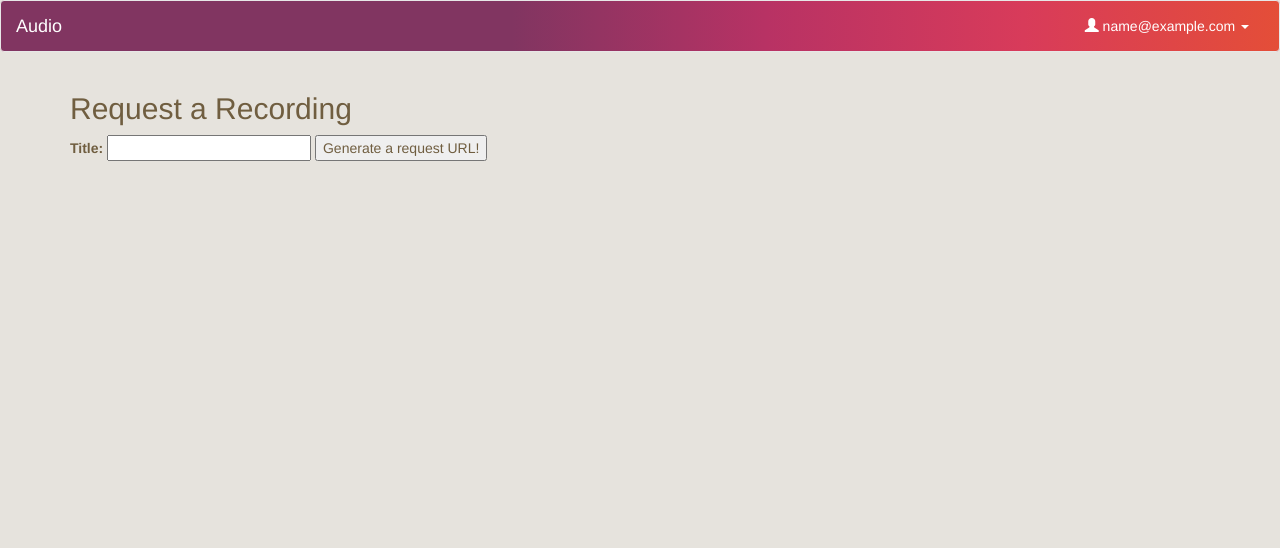
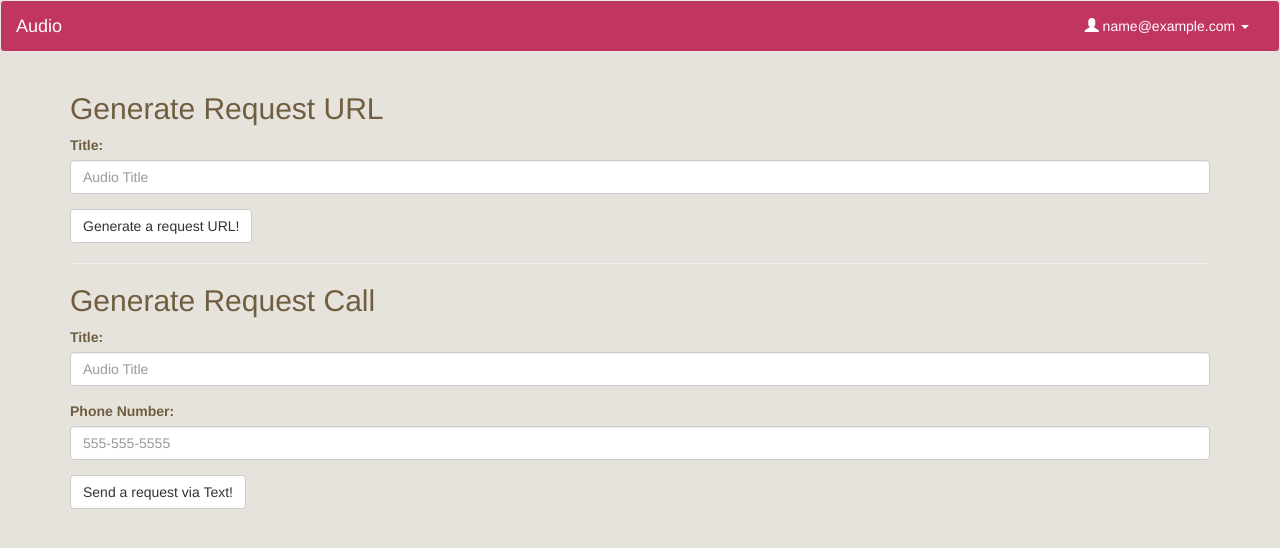
Before and after one commit to rachmoht/talkalog, a Flask app: page /generate in a window 1280 px wide. Shown: the top 548 px of the page. Run offline with Flask 2, Linux system fonts and the light colour scheme; the visitor is signed in with stand-in values (Sample User, id 1); data comes from the database, SQL or seed files in the repository; both versions use the stored data as it was after the commit; some libraries are stand-ins or nearby versions.

Commit message:
Connected Twilio SMS to request page, stubbed incoming call handler

```diff
--- a/server.py
+++ b/server.py
@@ -10,6 +10,9 @@ from werkzeug import secure_filename
 import os
 import string
 import random
+
+import twilio.twiml
+from twilio.rest import TwilioRestClient
 
 from model import User, Upload, Collection, RequestURL, CollectionsUsers, CollectionsUploads, connect_to_db, db
 
@@ -162,6 +165,7 @@ def generate_request_str():
 
 	# initialize generated_url
 	generated_url = False
+	request_number = False
 
 	if 'email' in session:
 		user_email = session['email']
@@ -192,7 +196,129 @@ def generate_request_str():
 		flash('You must be logged in to generate request URL!')
 		return redirect('/login')
 
-	return render_template("generate.html", generated_url=generated_url)
+	return render_template("generate.html", generated_url=generated_url, request_number=request_number)
+
+
+@app.route('/generate-twilio', methods=['GET', 'POST'])
+def generate_twilio():
+	"""Generate audio call request and send via Twilio text."""
+
+	# initialize generated_url
+	request_number = False
+
+
+	# Your Account Sid and Auth Token from twilio.com/user/account
+	account_sid = os.environ['TWILIO_ACCOUNT_SID']
+	auth_token  = os.environ['TWILIO_AUTH_TOKEN']
+	client = TwilioRestClient(account_sid, auth_token)
+
+	if 'email' in session:
+		user_email = session['email']
+		user = User.query.filter_by(email=user_email).first()
+
+		# when user submits form, generate string
+		if request.method == 'POST':
+			request_str = id_generator()
+			print 'Generated request string', request_str
+
+			title = request.form.get('title')
+			print 'This is the title: ', title
+
+			tel_number = request.form.get('tel')
+			print 'Tel number: ', tel_number
+
+			new_upload_placeholder = Upload(user_id=user.id, title=title)
+
+			print 'Created new upload placeholder'
+			# db.session.add(new_upload_placeholder)
+			# db.session.commit()
+
+			# new_upload_id = new_upload_placeholder.id
+			# new_request_url = RequestURL(id=request_str, user_id=user.id, upload_id=new_upload_id)
+
+			# db.session.add(new_request_url)
+			# db.session.commit()
+
+			twilio_number = '+14153196892'
+
+			message = client.messages.create(body="%s is requesting an audio recording. When you are ready, please call %s with Twilio!" % (user.first_name, twilio_number),
+			# print message
+			to='+1' + tel_number,    # number to send request
+			from_="+14153196892") # Twilio number
+			# print message.sid
+
+			request_number = request_str
+
+	else:
+		flash('You must be logged in to generate request URL!')
+		return redirect('/login')
+
+	return render_template("generate_twilio.html", request_number=request_number)
+
+
+
+@app.route("/incoming", methods=['GET', 'POST'])
+def incoming_call():
+	"""Respond to incoming requests via Twilio call."""
+
+	from_number = request.values.get('From', None)
+	request_url = request.values.get('')
+	print 'from number: ', from_number
+
+	caller = "Monkey"
+
+	resp = twilio.twiml.Response()
+	# Greet the caller by name
+	resp.say("Hello " + caller)
+
+	# Gather digits.
+	with resp.gather(numDigits=1, action="/handle-key", method="POST") as g:
+		g.say("""For more information, press 1.
+			Press 2 to begin your recording for TITLE.
+			Press any other key to start over.""")
+		# TODO: GET request upload title for prompt above
+
+	return str(resp)
+
+
+@app.route("/handle-key", methods=['GET', 'POST'])
+def handle_key():
+	"""Handle key press from a user."""
+	digit_pressed = request.values.get('Digits', None)
+
+	if digit_pressed == "1":
+		resp = twilio.twiml.Response()
+		resp.say("""If you have any questions, contact USER NAME for
+			more information on AUDIO PROJECT.""")
+		# TODO: GET user name from db for prompt
+		return redirect("/incoming")
+
+	elif digit_pressed == "2":
+		resp = twilio.twiml.Response()
+		resp.say("Start recording your story after the tone.")
+		resp.record(action="/handle-recording")
+		return str(resp)
+
+	# If the caller pressed anything but 1, redirect them to the greeting menu.
+	else:
+		return redirect("/incoming")
+
+
+@app.route("/handle-recording", methods=['GET', 'POST'])
+def handle_recording():
+	"""Play back the caller's recording."""
+
+	recording_url = request.values.get("RecordingUrl", None)
+
+	resp = twilio.twiml.Response()
+	resp.say("Thanks for your story... take a listen.")
+	resp.play(recording_url)
+
+	resp.say("Goodbye.")
+	print 'This is the recording: ', recording_url
+	# TODO: Save this recording to server with associated upload ID made @ time of request
+	# TODO: Delete this recording using client.recordings.delete(RecordingSid)
+	return str(resp)
 
 
 @app.route('/listen/<int:id>')
--- a/static/css/style.css
+++ b/static/css/style.css
@@ -1,7 +1,7 @@
 .navbar-default {
   background-color: #C13561;
-  background-image: -webkit-linear-gradient(-360deg, #813561 40%, #B83264 60%, #D83B5A 80%, #E44E38 100%);
-  background-image: linear-gradient(90deg, #813561 40%, #B83264 60%, #D83B5A 80%, #E44E38 100%);
+  /*background-image: -webkit-linear-gradient(-360deg, #813561 40%, #B83264 60%, #D83B5A 80%, #E44E38 100%);
+  background-image: linear-gradient(90deg, #813561 40%, #B83264 60%, #D83B5A 80%, #E44E38 100%);*/
   color: #fff;
 }
 
--- a/static/js/recorderFunctions.js
+++ b/static/js/recorderFunctions.js
@@ -54,7 +54,6 @@ function createDownloadLink() {
       var myTranscript = $( '#final_span' ).html();
 
       form.append('title', $('#recording-title').val());
-      form.append('desc', $('#recording-desc').val());
       form.append('transcript', myTranscript);
       alert(myTranscript);
       alert('Submitting!');
--- a/static/js/requestFunctions.js
+++ b/static/js/requestFunctions.js
@@ -55,7 +55,6 @@ function createDownloadLink() {
       var myTranscript = $( '#final_span' ).html();
 
       form.append('title', $('#recording-title').val());
-      form.append('desc', $('#recording-desc').val());
       form.append('transcript', myTranscript);
       alert(myTranscript);
       alert('Submitting!');
--- a/templates/base.html
+++ b/templates/base.html
@@ -1,7 +1,12 @@
-<!doctype html>
-<html>
+<!DOCTYPE html>
+<html lang="en">
   <head>
+    <meta charset="utf-8">
+    <meta http-equiv="X-UA-Compatible" content="IE=edge">
+    <meta name="viewport" content="width=device-width, initial-scale=1">
+
   	<title>{% block title %}Audio Project{% endblock %}</title>
+
     <!-- Latest compiled and minified CSS -->
     <link rel="stylesheet" href="https://maxcdn.bootstrapcdn.com/bootstrap/3.3.4/css/bootstrap.min.css">
     <link rel="stylesheet" href="/static/css/style.css"/>
--- a/templates/generate.html
+++ b/templates/generate.html
@@ -1,16 +1,40 @@
 {% extends 'base.html' %}
 {% block content %}
 
-    <h2>Request a Recording</h2>
+    {% if request_number %}
+      <p>Request sent! This request number: {{ request_number }}</a></p>
+
+    {% else %}
+
+    <h2>Generate Request URL</h2>
     <form action="/generate" method="POST">
-    	<label>Title:
-    		<input type="text" name="title">
-    	</label>
-    	<input type="submit" value="Generate a request URL!">
+        <div class="form-group">
+        	<label for="title">Title:</label>
+        	<input type="text" name="title" class="form-control" placeholder="Audio Title">
+        </div>
+    	<input type="submit" value="Generate a request URL!" class="btn btn-default">
     </form>
 
     {% if generated_url %}
       <p>Share this URL to request recording:<br> <a href="/request/{{ generated_url }}">/request/{{ generated_url }}</a></p>
     {% endif %}
 
+    <hr>
+
+    <h2>Generate Request Call</h2>
+    <form action="/generate-twilio" method="POST">
+        <div class="form-group">
+            <label for="title">Title:</label>
+            <input type="text" name="title" class="form-control" placeholder="Audio Title">
+        </div>
+
+        <div class="form-group">
+            <label for="tel">Phone Number:</label>
+            <input type="text" name="tel" class="form-control" placeholder="555-555-5555">
+        </div>
+        <input type="submit" value="Send a request via Text!" class="btn btn-default">
+    </form>
+
+    {% endif %}
+
 {% endblock %}
```
Also changed, not shown: audiomemo.db. Lines whose indentation alone changed are shown as unchanged.
